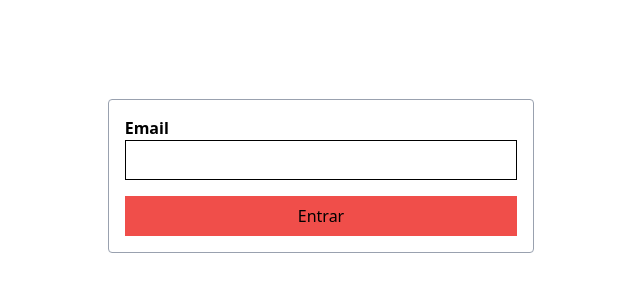
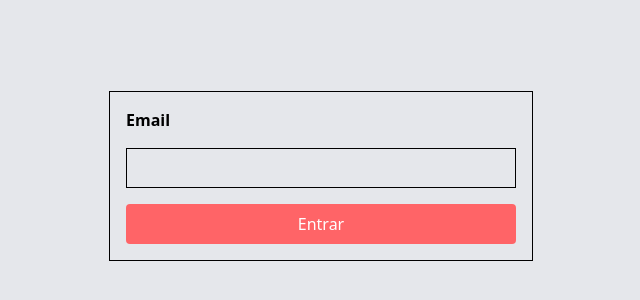
Before and after one commit to danielnava901/puntoventa, a React (Vite) app in the folder frontpunto/: page /login in a window 1280 px wide. Shown: the part 224-524 px from the top of the page, without its empty margins (319-959 px from the left). Built offline with nearby package versions, Linux system fonts and the light colour scheme.

Commit message:
Refactor login styles component

```diff
--- a/frontpunto/src/components/Button.jsx
+++ b/frontpunto/src/components/Button.jsx
@@ -3,7 +3,8 @@ export const Button = ({onClick, children, extraCls=""}) => {
         <button type="submit"
                 className={`
                 bg-red-400
-                p-2 rounded
+                p-2
+                rounded
                 hover:cursor-pointer
                 hover:opacity-75
                 text-white
--- a/frontpunto/src/pages/Login.jsx
+++ b/frontpunto/src/pages/Login.jsx
@@ -3,6 +3,8 @@ import {useState} from "react";
 import {sender} from "../utils/sender.js";
 import useUserStore from "../store/useUserStore.jsx";
 import {useNavigate} from "react-router";
+import PageLayout from "./dashboard/PageLayout.jsx";
+import {Button} from "../components/Button";
 
 
 const Login = () => {
@@ -13,12 +15,14 @@ const Login = () => {
         type: "email"
     });
     const navigate = useNavigate();
-
+    const isEmail = (email) => {
+        return /\S+@\S+\.\S+/.test(email);
+    }
 
     const onSubmit = async (ev) => {
         ev.preventDefault();
-        if(email.error) {
-            alert("Escriba su email");
+        if(email.error || !isEmail(email.value)) {
+            alert("Formato de email incorrecto");
             return;
         }
 
@@ -44,50 +48,26 @@ const Login = () => {
 
     }
 
-    return <div className="
-        w-full
-        h-full
-        flex
-        justify-center
-        items-center
-        flex-col
-        ">
-        <form
-            className="
-            p-4
+    return <PageLayout showHeader={false} extraCls="justify-center items-center h-full px-1">
+        <form className="
             flex
+            gap-4
             flex-col
             border
-            rounded
-            border-gray-400
-            w-4/12
-            gap-4
-        "
-            onSubmit={onSubmit}
-        >
-            <div >
-                <label htmlFor="email"
-                       className="font-bold"
-                >Email</label>
-                <Input input={email}
-                       onChange={(newEmail) => {
-                            setEmail(newEmail)
-                       }
-                } />
-            </div>
-            <div>
-                <button className="
-                    p-2
-                    border
-                    w-full
-                    bg-[#F04E4A]
-                    border-none
-                    hover:opacity-75
-                    hover:cursor-pointer
-                ">Entrar</button>
-            </div>
+            p-4
+            w-10/12
+            md:w-8/12
+            lg:w-4/12
+        ">
+            <div className="font-bold">Email</div>
+            <Input input={email}
+                   onChange={(newEmail) => {
+                       setEmail(newEmail)
+                   }
+                   } />
+            <Button extraCls="w-full" onClick={onSubmit}>Entrar</Button>
         </form>
-    </div>
+    </PageLayout>
 }
 
 export default Login;
--- a/frontpunto/src/pages/dashboard/PageLayout.jsx
+++ b/frontpunto/src/pages/dashboard/PageLayout.jsx
@@ -26,7 +26,6 @@ const PageLayout = ({children,
             flex
             flex-col
             w-full
-            h-full
             ${extraCls}
         `}>
             {children}
--- a/frontpunto/src/pages/dashboard/order/OrderPage.jsx
+++ b/frontpunto/src/pages/dashboard/order/OrderPage.jsx
@@ -7,6 +7,8 @@ import useOrder from "../../../hooks/useOrder.js";
 import ProductList from "../../../components/ProductList.jsx";
 import SimpleProductsTable from "../../../components/SimpleProductsTable.jsx";
 import consts from "../../../consts.js";
+import Title from "../../../components/Title.jsx";
+import {Button} from "../../../components/Button";
 
 const OrderPage = () => {
     const {token} = useUserStore(state => state);
@@ -36,23 +38,19 @@ const OrderPage = () => {
 
     if(!order) return <div>Cargando</div>
 
-    return <PageLayout onBack={() => {
-        navigate("/punto")
-    }}>
+    return <PageLayout onBack={() => {navigate("/punto")}} extraCls="h-full">
         <div className="w-full flex h-full">
             <div className="flex flex-col gap-4 flex-1 px-8">
                 <div className="flex gap-4 justify-between items-center">
                     <div className="flex gap-4">
-                        <span className="text-2xl">Orden #{orderId}</span>
-                        <span className="text-2xl font-bold">{order.order_name}</span>
+                        <Title>Orden #{orderId}</Title>
+                        <Title>{order.order_name}</Title>
                     </div>
-                    <div>
-                        <span className={`
+                    <div className={`
                         px-2
                         py-1
                         ${consts.status[order.status]}
-                        `}>{consts[order.status]}</span>
-                    </div>
+                    `}>{consts[order.status]}</div>
                 </div>
                 <ProductList onClickProduct={async (product) => {
                     await addProduct(product.id)
@@ -71,16 +69,17 @@ const OrderPage = () => {
                     </div>
                     {
                         order.status === "OPEN" ? <div>
-                            <button className="
-                                w-full
+                            <Button
+                                extraCls="w-full
                                     hover:cursor-pointer
                                     hover:opacity-75
                                     bg-black text-white p-4 flex justify-center
-                                items-center"
+                                    items-center
+                                "
                                 onClick={() => {
                                     onClickClose();
                                 }}
-                            >Pagar</button>
+                            >Pagar</Button>
                         </div> : null
                     }
 
```
Lines whose indentation alone changed are shown as unchanged.
